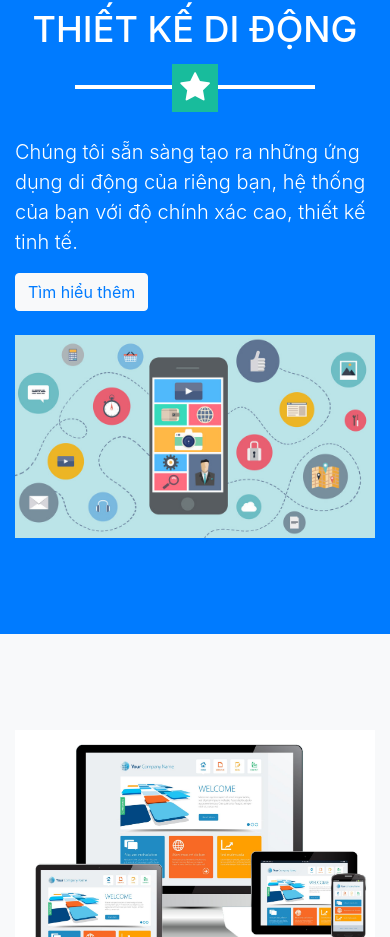
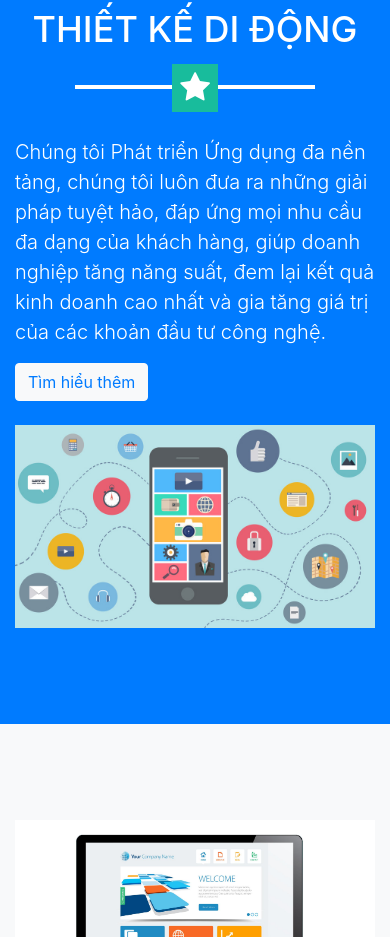
Before and after one commit to meosgroup/web-homepage, a website with bundled scripts: page index.html in a window 390 px wide. Shown: the part 2226-3163 px from the top of the page. Built offline with nearby package versions, Linux system fonts and the light colour scheme.

Commit message:
update noi dung mobile

```diff
--- a/index.html
+++ b/index.html
@@ -140,7 +140,7 @@
             <div class="col-lg-5 ml-auto mb-4">
                 <h2 class="text-center text-uppercase text-white">THIẾT KẾ DI ĐỘNG</h2>
                 <hr class="star-light mb-5">
-                <p class="lead">Chúng tôi sẵn sàng tạo ra những ứng dụng di động của riêng bạn, hệ thống của bạn với độ chính xác cao, thiết kế tinh tế.</p>
+                <p class="lead">Chúng tôi Phát triển Ứng dụng đa nền tảng, chúng tôi luôn đưa ra những giải pháp tuyệt hảo, đáp ứng mọi nhu cầu đa dạng của khách hàng, giúp doanh nghiệp tăng năng suất, đem lại kết quả kinh doanh cao nhất và gia tăng giá trị của các khoản đầu tư công nghệ.</p>
 
                 <button type="submit" class="btn btn-light btn-md"><a href="mobile.html">Tìm hiểu thêm</a></button>
             </div>
```
